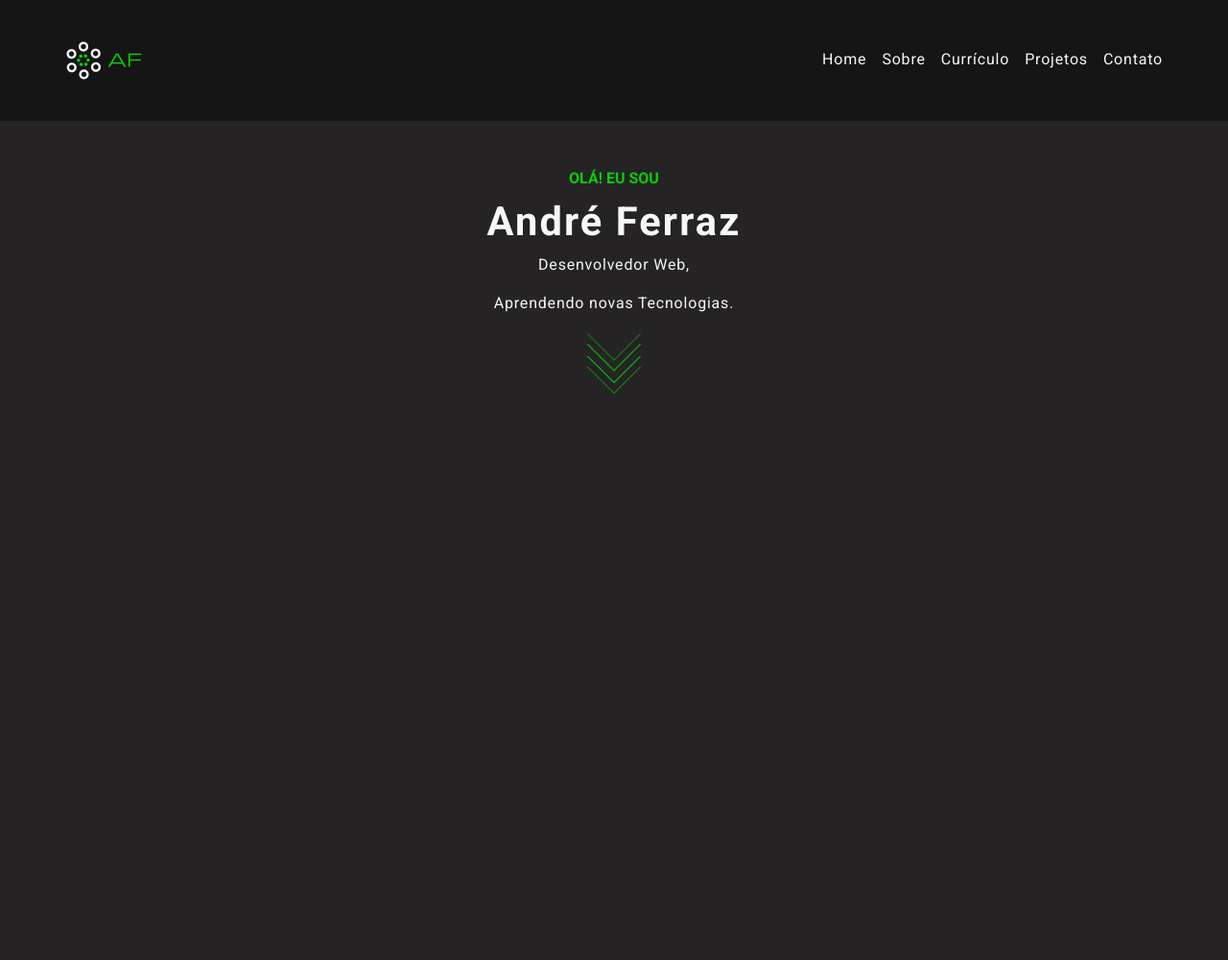
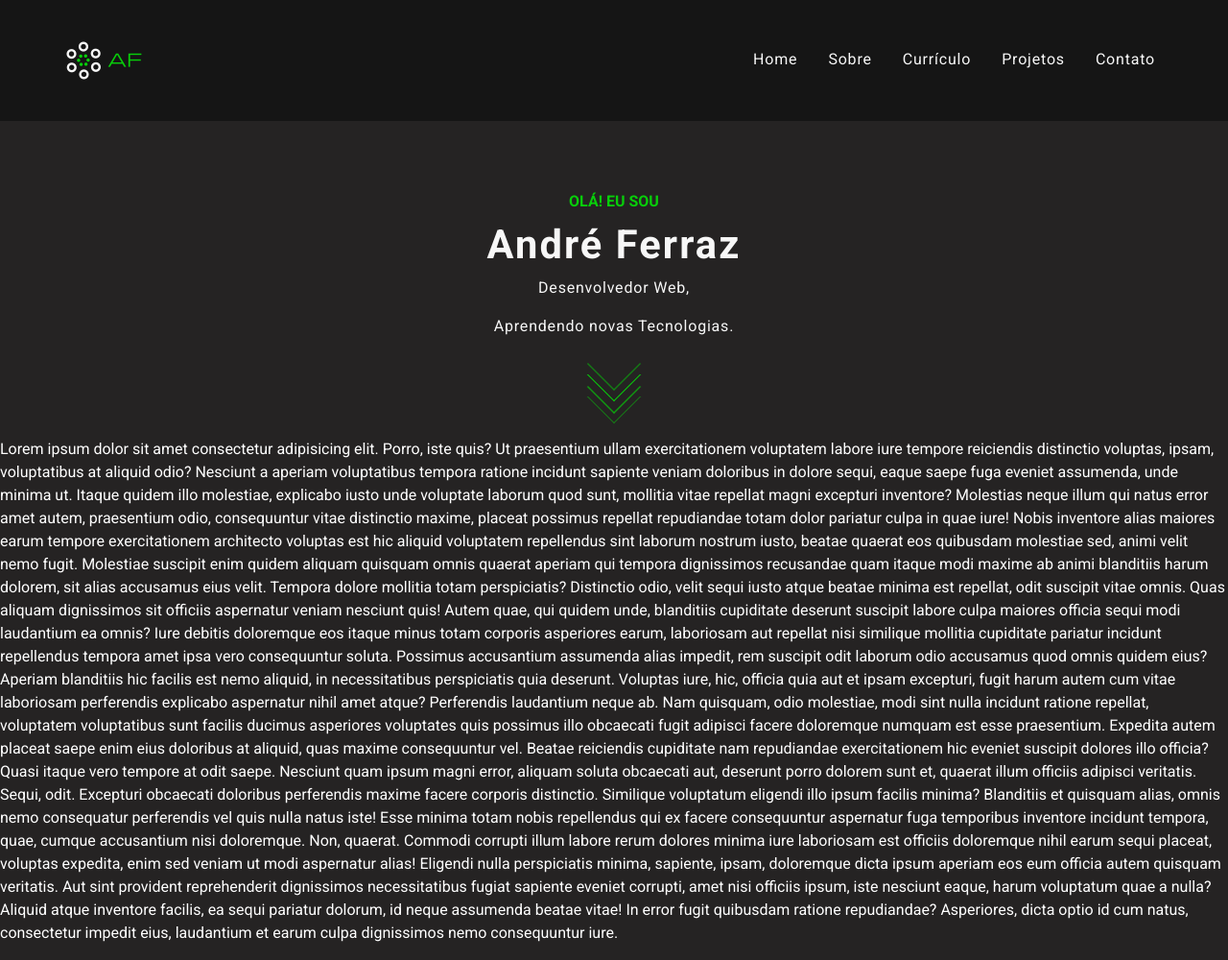
Before and after one commit to sygnata/sygnata.github.io, a website: page index.html in a window 1280 px wide. Shown: the whole page at 96% size. Before the commit the page ends 800 px from the top, so only its background shows below. Drawn offline with nearby package versions, Linux system fonts and the light colour scheme.

Commit message:
atualização arrow

```diff
--- a/css/style.css
+++ b/css/style.css
@@ -126,7 +126,7 @@ body {
 /*ARROW*/
 #arrowAnim {
   width: 20vw;
-  height: 50vh;
+  height: 10vh;
   display: flex;
   justify-content: center;
   align-items: center;
@@ -143,11 +143,23 @@ body {
 
 .arrowSliding {
   position: absolute;
-  top: 345px;
+  top: 375px;
   -webkit-animation: slide 4s linear infinite;
   animation: slide 4s linear infinite;
 }
-
+@media (max-width: 991px) {
+  .arrowSliding {
+    top: 370px;
+  }
+  #sobre {
+    margin-top: 1em;
+  }
+}
+@media (max-width: 197px) {
+  .arrowSliding {
+    top: 390px;
+  }
+}
 .delay1 {
   -webkit-animation-delay: 1s;
   animation-delay: 1s;
--- a/index.html
+++ b/index.html
@@ -16,7 +16,7 @@
 	</head>
 
 	<body>
-		<header>
+		<header class="">
 			<nav class="navbar navbar-expand-lg navbar-dark bg-dark px-md-5">
 				<div class="container-fluid">
 					<a class="navbar-brand" href="#"><img src="img/logo.png" alt="Logotipo" class="img-fluid"></a>
@@ -26,20 +26,20 @@
 					</button>
 					<div class="collapse navbar-collapse text-center d-lg-flex justify-content-lg-end" id="navbarNavAltMarkup">
 						<div class="navbar-nav   text-white ">
-							<a class="nav-link " aria-current="page" href="#">Home</a>
-							<a class="nav-link" href="#sobre">Sobre</a>
-							<a class="nav-link" href="#curriculo">Currículo</a>
-							<a class="nav-link" href="#projetos">Projetos</a>
-							<a class="nav-link" href="#contato">Contato</a>
+							<a class="nav-link px-3 " aria-current="page" href="#">Home</a>
+							<a class="nav-link px-3" href="#sobre">Sobre</a>
+							<a class="nav-link px-3" href="#curriculo">Currículo</a>
+							<a class="nav-link px-3" href="#projetos">Projetos</a>
+							<a class="nav-link px-3" href="#contato">Contato</a>
 						</div>
 					</div>
 				</div>
 			</nav>
 		</header>
-		<section class="container-fluid">
+		<section class="container-fluid mt-4">
 			<div class="d-flex justify-content-center pt-5">
 				<div class="sobre d-flex justify-content-center align-items-center flex-column" id="sobre">
-					<span class="pb-2">OLÁ! Eu sou </span>
+					<span class="pb-2 mt-md-0 mt-2">OLÁ! Eu sou </span>
 					<div class="texto mb-2">
 						<h1 class="headline text-center nome">
 							André Ferraz
@@ -63,6 +63,44 @@
 					</div>
 				</div>
 			</div>
+		</section>
+		<section>
+			<p class="text-white">Lorem ipsum dolor sit amet consectetur adipisicing elit. Porro, iste quis? Ut praesentium
+				ullam exercitationem
+				voluptatem labore iure tempore reiciendis distinctio voluptas, ipsam, voluptatibus at aliquid odio? Nesciunt a
+				aperiam voluptatibus tempora ratione incidunt sapiente veniam doloribus in dolore sequi, eaque saepe fuga
+				eveniet assumenda, unde minima ut. Itaque quidem illo molestiae, explicabo iusto unde voluptate laborum quod
+				sunt, mollitia vitae repellat magni excepturi inventore? Molestias neque illum qui natus error amet autem,
+				praesentium odio, consequuntur vitae distinctio maxime, placeat possimus repellat repudiandae totam dolor
+				pariatur culpa in quae iure! Nobis inventore alias maiores earum tempore exercitationem architecto voluptas est
+				hic aliquid voluptatem repellendus sint laborum nostrum iusto, beatae quaerat eos quibusdam molestiae sed, animi
+				velit nemo fugit. Molestiae suscipit enim quidem aliquam quisquam omnis quaerat aperiam qui tempora dignissimos
+				recusandae quam itaque modi maxime ab animi blanditiis harum dolorem, sit alias accusamus eius velit. Tempora
+				dolore mollitia totam perspiciatis? Distinctio odio, velit sequi iusto atque beatae minima est repellat, odit
+				suscipit vitae omnis. Quas aliquam dignissimos sit officiis aspernatur veniam nesciunt quis! Autem quae, qui
+				quidem unde, blanditiis cupiditate deserunt suscipit labore culpa maiores officia sequi modi laudantium ea
+				omnis? Iure debitis doloremque eos itaque minus totam corporis asperiores earum, laboriosam aut repellat nisi
+				similique mollitia cupiditate pariatur incidunt repellendus tempora amet ipsa vero consequuntur soluta. Possimus
+				accusantium assumenda alias impedit, rem suscipit odit laborum odio accusamus quod omnis quidem eius? Aperiam
+				blanditiis hic facilis est nemo aliquid, in necessitatibus perspiciatis quia deserunt. Voluptas iure, hic,
+				officia quia aut et ipsam excepturi, fugit harum autem cum vitae laboriosam perferendis explicabo aspernatur
+				nihil amet atque? Perferendis laudantium neque ab. Nam quisquam, odio molestiae, modi sint nulla incidunt
+				ratione repellat, voluptatem voluptatibus sunt facilis ducimus asperiores voluptates quis possimus illo
+				obcaecati fugit adipisci facere doloremque numquam est esse praesentium. Expedita autem placeat saepe enim eius
+				doloribus at aliquid, quas maxime consequuntur vel. Beatae reiciendis cupiditate nam repudiandae exercitationem
+				hic eveniet suscipit dolores illo officia? Quasi itaque vero tempore at odit saepe. Nesciunt quam ipsum magni
+				error, aliquam soluta obcaecati aut, deserunt porro dolorem sunt et, quaerat illum officiis adipisci veritatis.
+				Sequi, odit. Excepturi obcaecati doloribus perferendis maxime facere corporis distinctio. Similique voluptatum
+				eligendi illo ipsum facilis minima? Blanditiis et quisquam alias, omnis nemo consequatur perferendis vel quis
+				nulla natus iste! Esse minima totam nobis repellendus qui ex facere consequuntur aspernatur fuga temporibus
+				inventore incidunt tempora, quae, cumque accusantium nisi doloremque. Non, quaerat. Commodi corrupti illum
+				labore rerum dolores minima iure laboriosam est officiis doloremque nihil earum sequi placeat, voluptas
+				expedita, enim sed veniam ut modi aspernatur alias! Eligendi nulla perspiciatis minima, sapiente, ipsam,
+				doloremque dicta ipsum aperiam eos eum officia autem quisquam veritatis. Aut sint provident reprehenderit
+				dignissimos necessitatibus fugiat sapiente eveniet corrupti, amet nisi officiis ipsum, iste nesciunt eaque,
+				harum voluptatum quae a nulla? Aliquid atque inventore facilis, ea sequi pariatur dolorum, id neque assumenda
+				beatae vitae! In error fugit quibusdam ratione repudiandae? Asperiores, dicta optio id cum natus, consectetur
+				impedit eius, laudantium et earum culpa dignissimos nemo consequuntur iure.</p>
 		</section>
 
 
```
